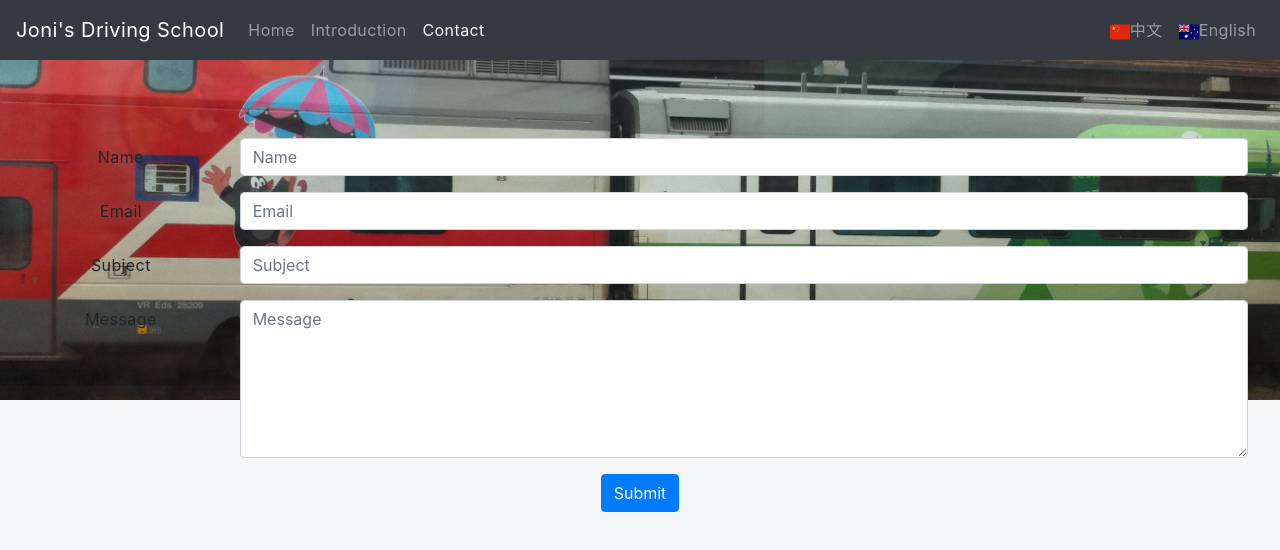
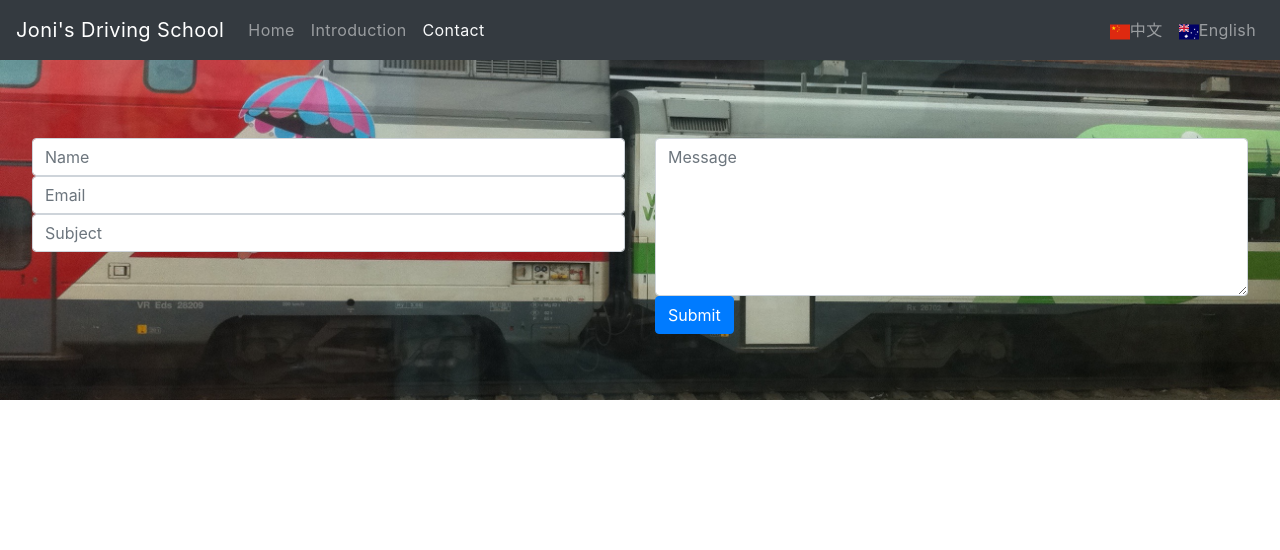
Before and after one commit to pwang86/react-website, a React app: page / in a window 1280 px wide. Shown: the top 550 px of the page. Built offline with nearby package versions, Linux system fonts and the light colour scheme.

Commit message:
modify form

```diff
--- a/src/component/Contact.js
+++ b/src/component/Contact.js
@@ -3,11 +3,31 @@ import "./Contact.css";
 
 function Contact() {
   return (
-    <div className="text-center contact">
+    <div className="contact">
+      <div className="contact--content">
         <header>
           <h2>Contact Me</h2>
         </header>
         <form>
+          <div className="row">
+            <div className="col">
+              <input type="text" className="form-control" placeholder="Name" />
+              <input type="email" className="form-control" placeholder="Email" />
+              <input type="text" className="form-control" placeholder="Subject" />
+            </div>
+            <div className="col">
+              <textarea className="form-control" rows="6" placeholder="Message" />
+              <button type="submit" className="btn btn-primary">Submit</button>
+            </div>
+          </div>
+        </form>
+      </div>
+    </div>
+  );
+}
+
+export default Contact;
+/* <form>
           <div className="form-group row">
             <label htmlFor="inputName" className="col-sm-2 col-form-label">Name</label>
             <div className="col-sm-10">
@@ -37,9 +57,4 @@ function Contact() {
               <button type="submit" className="btn btn-primary">Submit</button>
             </div>
           </div>
-      </form>
-    </div>
-  );
-}
-
-export default Contact;
+        </form> */
```
Lines whose indentation alone changed are shown as unchanged.
